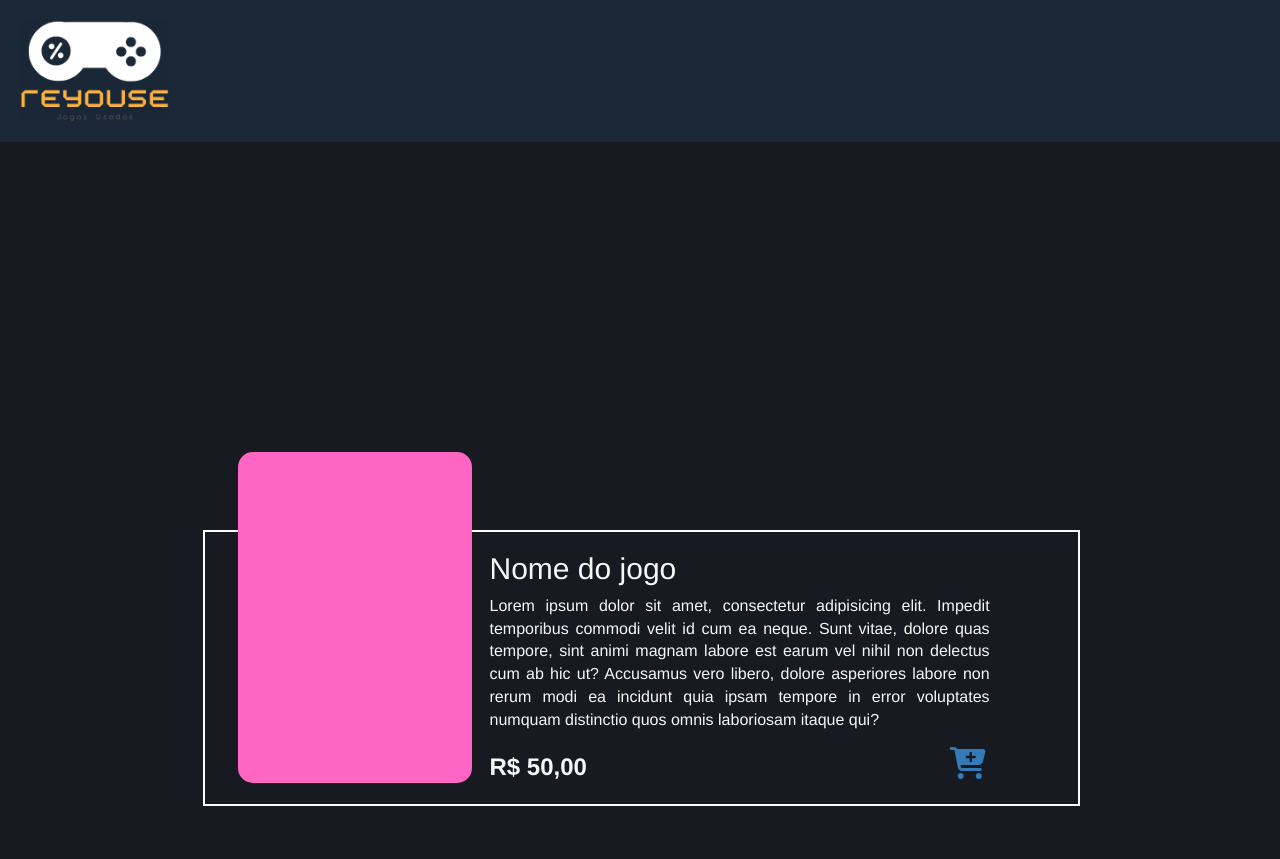
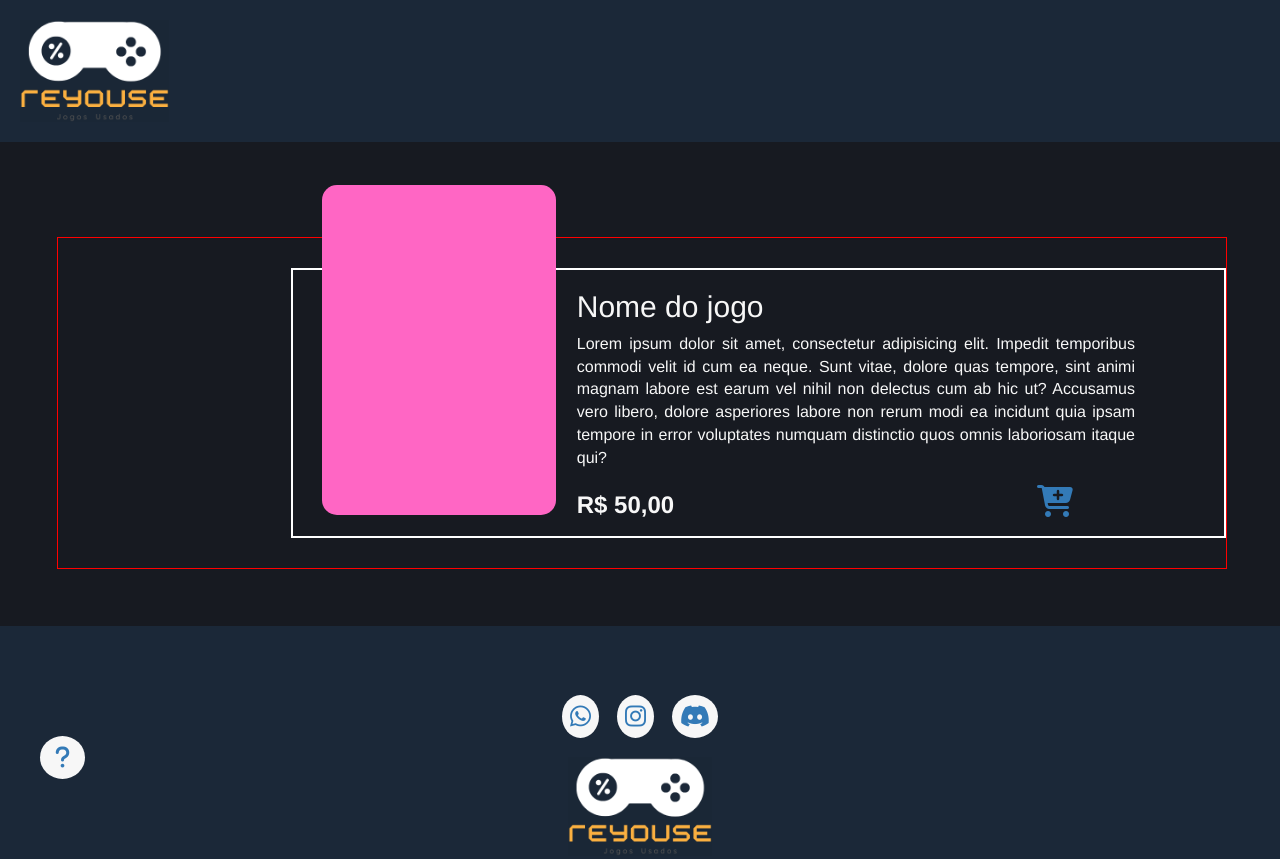
Before and after one commit to Reyouse/Geral, a plain HTML site: page frontEnd/HTML/telaInfosJogo.html in a window 1280 px wide. Shown: the top 859 px of the page. Drawn offline with nearby package versions, Linux system fonts and the light colour scheme.

Commit message:
Consertando posição da div

```diff
--- a/frontEnd/CSS/telaInfosJogo.css
+++ b/frontEnd/CSS/telaInfosJogo.css
@@ -27,13 +27,11 @@ main{
     padding: 1.5cm;
 }
 .infosJogo{
-    padding: 0 20px 20px 20px;
+    height: min-content;
     border: 2px solid #FFF;
     color: #F7F7F7;
     display: flex;
     text-align: justify;
-    width: 75%;
-    margin: 0 auto;
 }
 .infosJogo p{
     margin-bottom: 0.4cm;
@@ -48,13 +46,21 @@ main{
    position: relative;
    left: 9.5cm;
    cursor: pointer;
+   margin-bottom: 0.5cm;
 }
 #imgJogo{
     width: 20%;
     border-radius: 15px;
     position: relative;
-    top: 6.7cm;
-    left: 4.8cm;
+    left: 7cm;
+    bottom: 1.4cm;
+}
+.row{
+    display: flex;
+    justify-content: center;
+    align-items: center;
+    margin-top: 1cm;
+    border: 1px solid red;
 }
 
 /* Rodapé */
--- a/frontEnd/HTML/telaInfosJogo.html
+++ b/frontEnd/HTML/telaInfosJogo.html
@@ -20,7 +20,7 @@
             <div class="row">
                 <img src="../imgs/bannner.png" alt="Banner de teste" id="imgJogo">
                 <div class="col-12 infosJogo">
-                    <div style="position: relative; left: 7cm;">
+                    <div style="position: relative; left: 7.5cm;">
                         <h2>Nome do jogo</h2>
                         <p>Lorem ipsum dolor sit amet, consectetur adipisicing elit. Impedit temporibus commodi velit id cum ea neque. Sunt vitae, dolore quas tempore, sint animi magnam labore est earum vel nihil non delectus cum ab hic ut? Accusamus vero libero, dolore asperiores labore non rerum modi ea incidunt quia ipsam tempore in error voluptates numquam distinctio quos omnis laboriosam itaque qui?</p>
                         <span><b>R$ 50,00</b></span>
```
